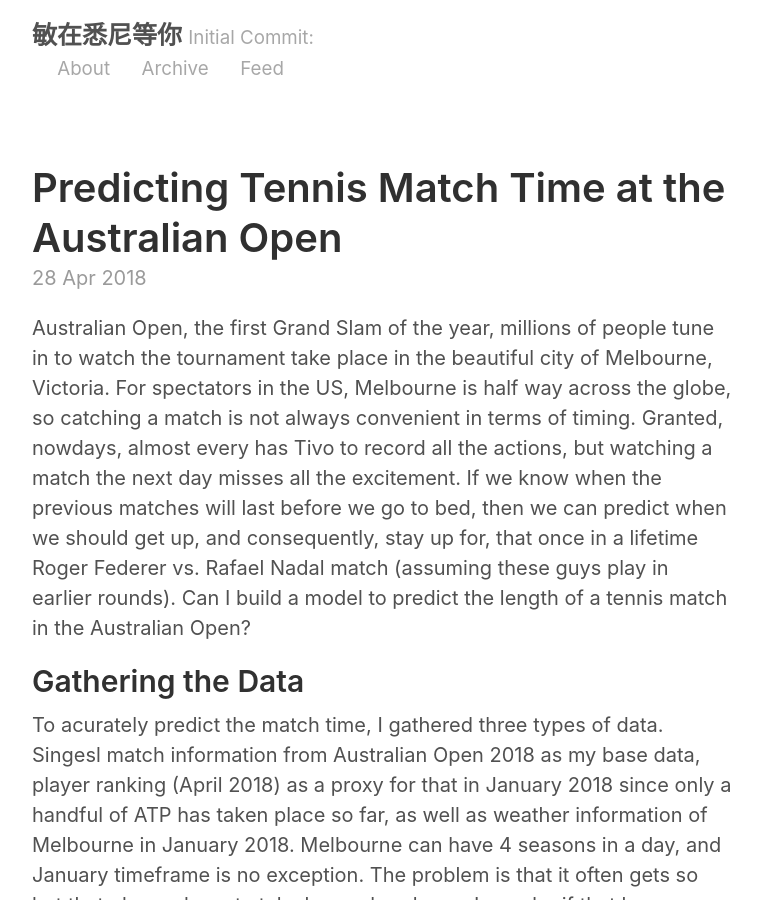
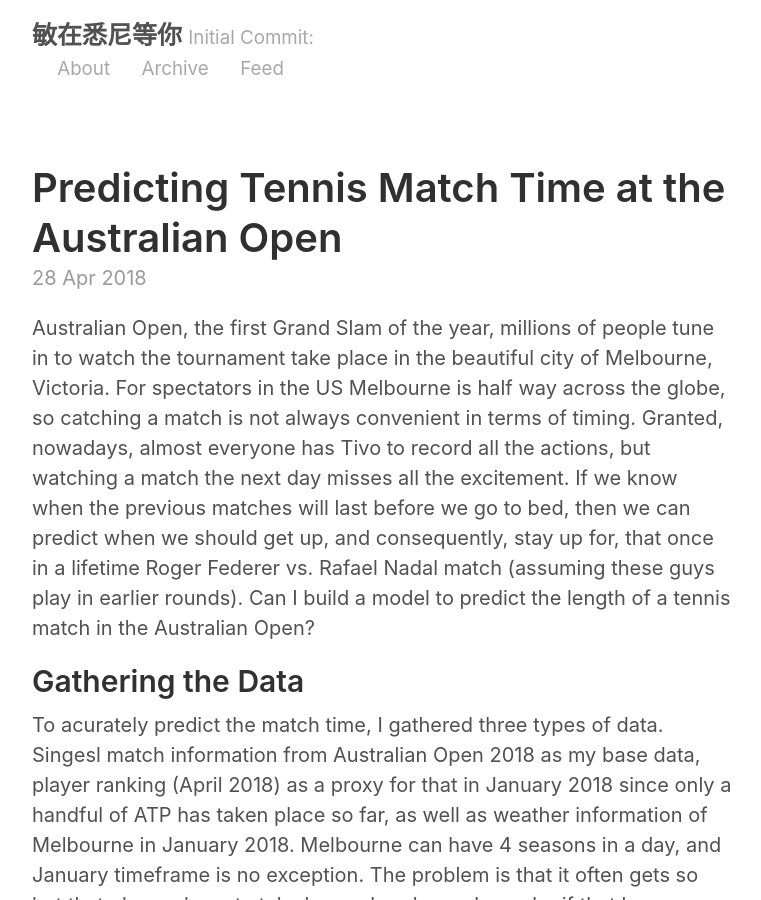
Before and after one commit to mizhao2018/mizhao2018.github.io, a Jekyll site: the page built from _posts/2018-04-28-Predicting-Tennis-Match-Time-at-the-Australian-Open.md, in a window 1280 px wide and 900 px high. Shown: the whole window, without its empty margins (258-1019 px from the left). Built offline with Jekyll 4.4.1, drawn with Linux system fonts in a browser that asks for light colours.

Commit message:
Update 2018-04-28-Predicting-Tennis-Match-Time-at-the-Australian-Open.md

```diff
--- a/_posts/2018-04-28-Predicting-Tennis-Match-Time-at-the-Australian-Open.md
+++ b/_posts/2018-04-28-Predicting-Tennis-Match-Time-at-the-Australian-Open.md
@@ -2,7 +2,7 @@
 layout: post
 title: Predicting Tennis Match Time at the Australian Open
 ---
-Australian Open, the first Grand Slam of the year, millions of people tune in to watch the tournament take place in the beautiful city of Melbourne, Victoria. For spectators in the US, Melbourne is half way across the globe, so catching a match is not always convenient in terms of timing. Granted, nowdays, almost every has Tivo to record all the actions, but watching a match the next day misses all the excitement. If we know when the previous matches will last before we go to bed, then we can predict when we should get up, and consequently, stay up for, that once in a lifetime Roger Federer vs. Rafael Nadal match (assuming these guys play in earlier rounds). Can I build a model to predict the length of a tennis match in the Australian Open?
+Australian Open, the first Grand Slam of the year, millions of people tune in to watch the tournament take place in the beautiful city of Melbourne, Victoria. For spectators in the US Melbourne is half way across the globe, so catching a match is not always convenient in terms of timing. Granted, nowadays, almost everyone has Tivo to record all the actions, but watching a match the next day misses all the excitement. If we know when the previous matches will last before we go to bed, then we can predict when we should get up, and consequently, stay up for, that once in a lifetime Roger Federer vs. Rafael Nadal match (assuming these guys play in earlier rounds). Can I build a model to predict the length of a tennis match in the Australian Open?
 
 ## Gathering the Data
 To acurately predict the match time, I gathered three types of data. Singesl match information from Australian Open 2018 as my base data, player ranking (April 2018) as a proxy for that in January 2018 since only a handful of ATP has taken place so far, as well as weather information of Melbourne in January 2018. Melbourne can have 4 seasons in a day, and January timeframe is no exception. The problem is that it often gets so hot that players have to take longer breaks, so I wonder if that has an impact on player performance, and eventually, match time.
```
